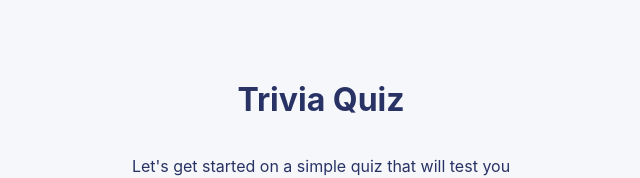
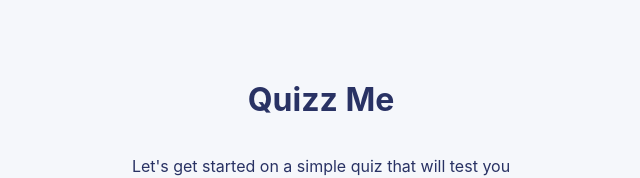
Before and after one commit to melvisrmoba/Quiz-App, a React (Vite) app: page / in a window 1280 px wide. Shown: the part 240-418 px from the top of the page, without its empty margins (319-959 px from the left). Built offline with nearby package versions, Linux system fonts and the light colour scheme.

Commit message:
start screen message modified

```diff
--- a/src/components/StartScreen.jsx
+++ b/src/components/StartScreen.jsx
@@ -1,7 +1,7 @@
 export default function StartScreen({ onStart }) {
   return (
     <div className="start-screen">
-      <h1>Trivia Quiz</h1>
+      <h1>Quizz Me </h1>
       <p>Let's get started on a simple quiz that will test you</p>
       <button onClick={onStart}>Start Quiz</button>
     </div>
```
